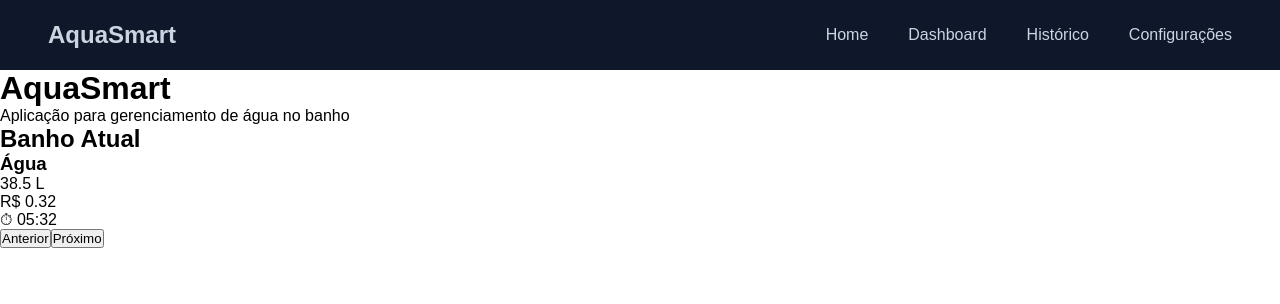
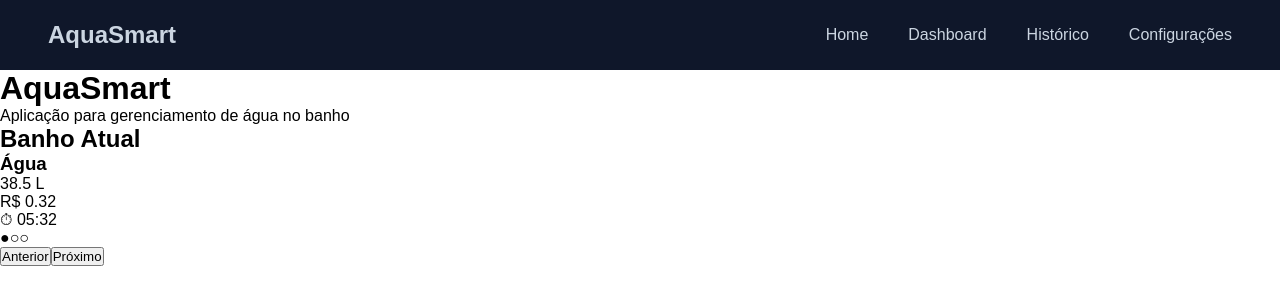
Before and after one commit to Kickz1nn/aquasmart, a Next.js app: page / in a window 1280 px wide. Shown: the top 304 px of the page. Built offline with nearby package versions, Linux system fonts and the light colour scheme.

Commit message:
feat: adiciona indicador de slide

```diff
--- a/src/components/bathcarousel.tsx
+++ b/src/components/bathcarousel.tsx
@@ -90,6 +90,12 @@ export default function BathCarousel() {
                 </div>
             )}
 
+            <div>
+                <span>{currentSlide === 0 ? "●" : "○"}</span>
+                <span>{currentSlide === 1 ? "●" : "○"}</span>
+                <span>{currentSlide === 2 ? "●" : "○"}</span>
+            </div>
+
             <button
                 onClick={() =>
                     setCurrentSlide((prev) => (prev - 1 + 3) % 3)
```
